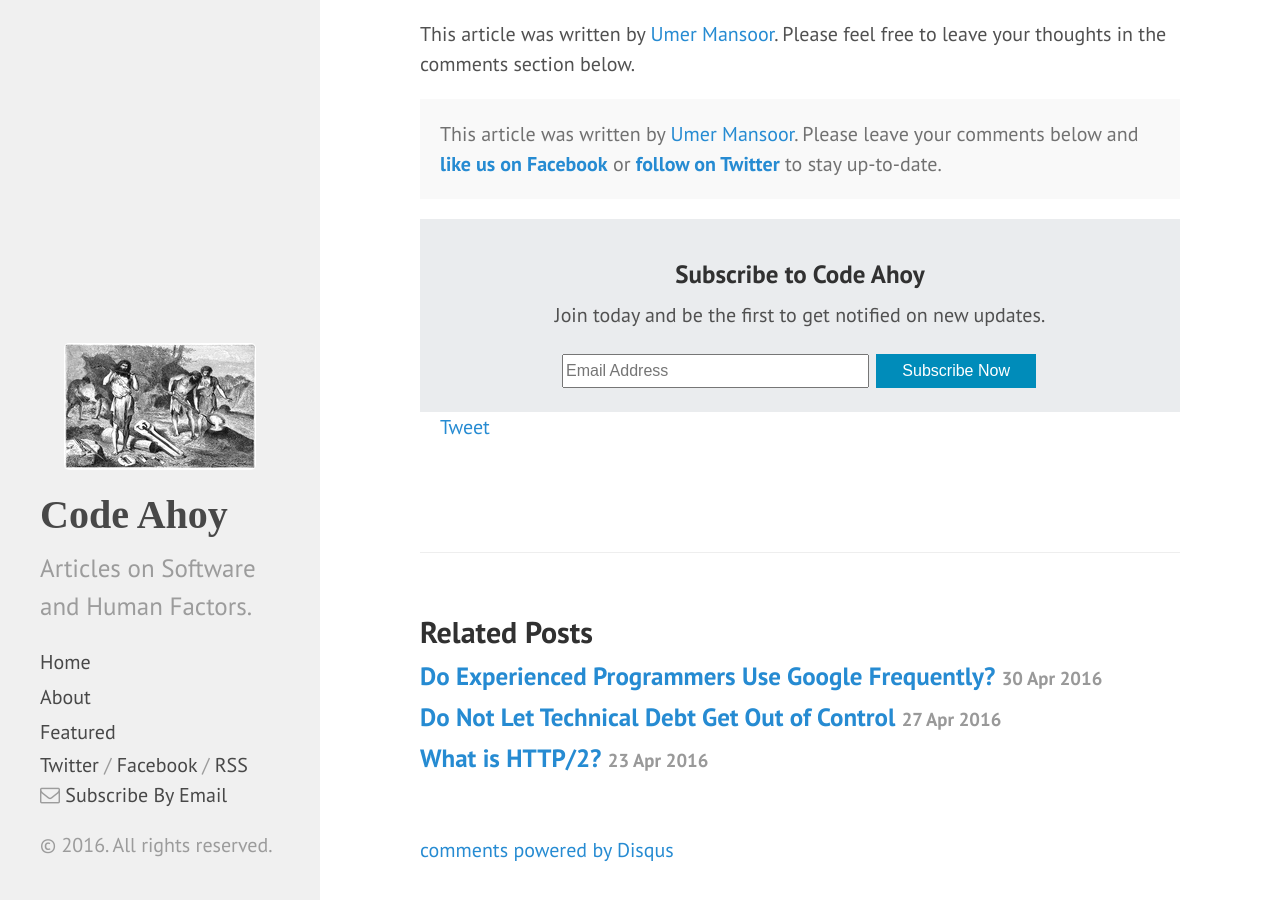
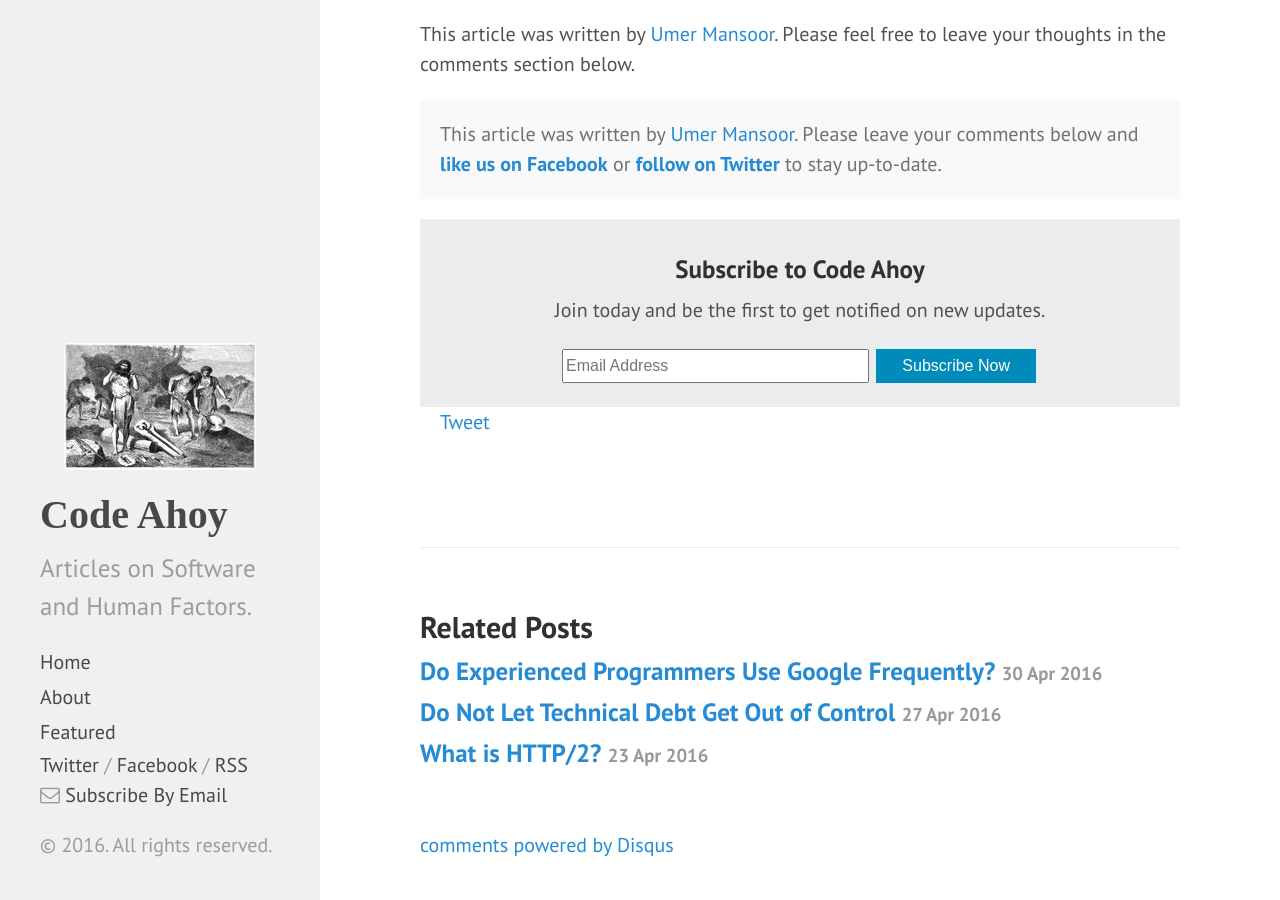
Before and after one commit to talk2viren/umermansoor.github.io, a Jekyll site: the page built from _posts/2016-04-12-let-them-own-it.md, in a window 1280 px wide and 900 px high, scrolled down 1563 px. Built offline with Jekyll 4.4.1, drawn with Linux system fonts in a browser that asks for light colours; nearby versions of some CDN libraries; a script that is not in the unit is left out; comment, search, counter and statistics services are not loaded.

Commit message:
Update post.html

```diff
--- a/_layouts/post.html
+++ b/_layouts/post.html
@@ -14,7 +14,7 @@
         <a href="https://twitter.com/codeahoy"><strong>follow on Twitter</strong></a> to stay up-to-date. <br/>
     </p>
 
-      <form style="text-align:center; background-color:#EAECEE; padding-top: 10px; padding-bottom: 20px;" action="https://feedburner.google.com/fb/a/mailverify" method="post" target="popupwindow" onsubmit="window.open('https://feedburner.google.com/fb/a/mailverify?uri=CodeAhoy', 'popupwindow', 'scrollbars=yes,width=550,height=520');return true">
+      <form style="text-align:center; background-color:#EAECEE; padding-top: 5px; padding-bottom: 20px;" action="https://feedburner.google.com/fb/a/mailverify" method="post" target="popupwindow" onsubmit="window.open('https://feedburner.google.com/fb/a/mailverify?uri=CodeAhoy', 'popupwindow', 'scrollbars=yes,width=550,height=520');return true">
            <h3>Subscribe to Code Ahoy</h3>
            <p>Join today and be the first to get notified on new updates.</p>
            <input type="text" style="font-size: 16px; height:34px;" name="email" size="30" placeholder="Email Address"/>
```
